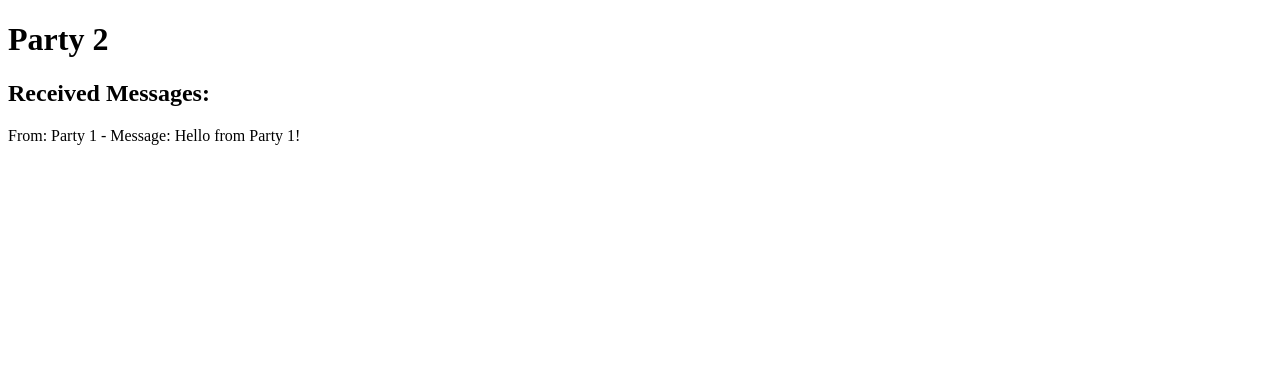
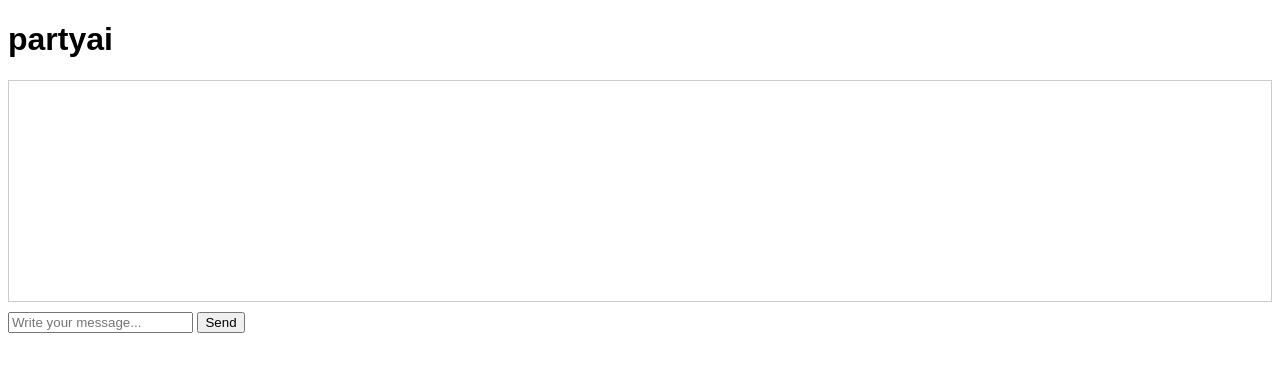
Before and after one commit to npwnty/email-simulation, a plain HTML site: page partyai/index.html in a window 1280 px wide. Drawn offline with Linux system fonts and the light colour scheme.

Commit message:
Update index.html

```diff
--- a/partyai/index.html
+++ b/partyai/index.html
@@ -3,24 +3,50 @@
 <head>
     <meta charset="UTF-8">
     <meta name="viewport" content="width=device-width, initial-scale=1.0">
-    <title>Party 2 - Email Simulation</title>
+    <title>Party 1 - SMS Simulation</title>
+    <style>
+        body {
+            font-family: Arial, sans-serif;
+        }
+        #messages {
+            border: 1px solid #ccc;
+            padding: 10px;
+            height: 200px;
+            overflow-y: auto;
+            margin-bottom: 10px;
+        }
+    </style>
 </head>
 <body>
-    <h1>Party 2</h1>
-    <h2>Received Messages:</h2>
-    <div id="receivedMessages"></div>
+    <h1>partyai</h1>
+    <div id="messages"></div>
+    <input type="text" id="messageInput" placeholder="Write your message..." />
+    <button id="sendButton">Send</button>
 
     <script>
-        // Simulate receiving a message from Party 1
-        function receiveMessage() {
-            const receivedMessagesDiv = document.getElementById('receivedMessages');
-            const newMessage = document.createElement('p');
-            newMessage.textContent = 'From: Party 1 - Message: Hello from Party 1!';
-            receivedMessagesDiv.appendChild(newMessage);
+        const sendButton = document.getElementById('sendButton');
+        const messageInput = document.getElementById('messageInput');
+        const messagesDiv = document.getElementById('messages');
+
+        // Load messages from local storage
+        function loadMessages() {
+            const messages = JSON.parse(localStorage.getItem('messages')) || [];
+            messagesDiv.innerHTML = messages.map(msg => `<p>${msg}</p>`).join('');
         }
 
-        // Simulate receiving a message after a delay
-        setTimeout(receiveMessage, 3000); // Simulate a message received after 3 seconds
+        sendButton.addEventListener('click', () => {
+            const message = messageInput.value;
+            if (message) {
+                const messages = JSON.parse(localStorage.getItem('messages')) || [];
+                messages.push(`Party 1: ${message}`);
+                localStorage.setItem('messages', JSON.stringify(messages));
+                loadMessages();
+                messageInput.value = ''; // Clear input
+            }
+        });
+
+        // Load messages when the page is loaded
+        loadMessages();
     </script>
 </body>
 </html>
```
